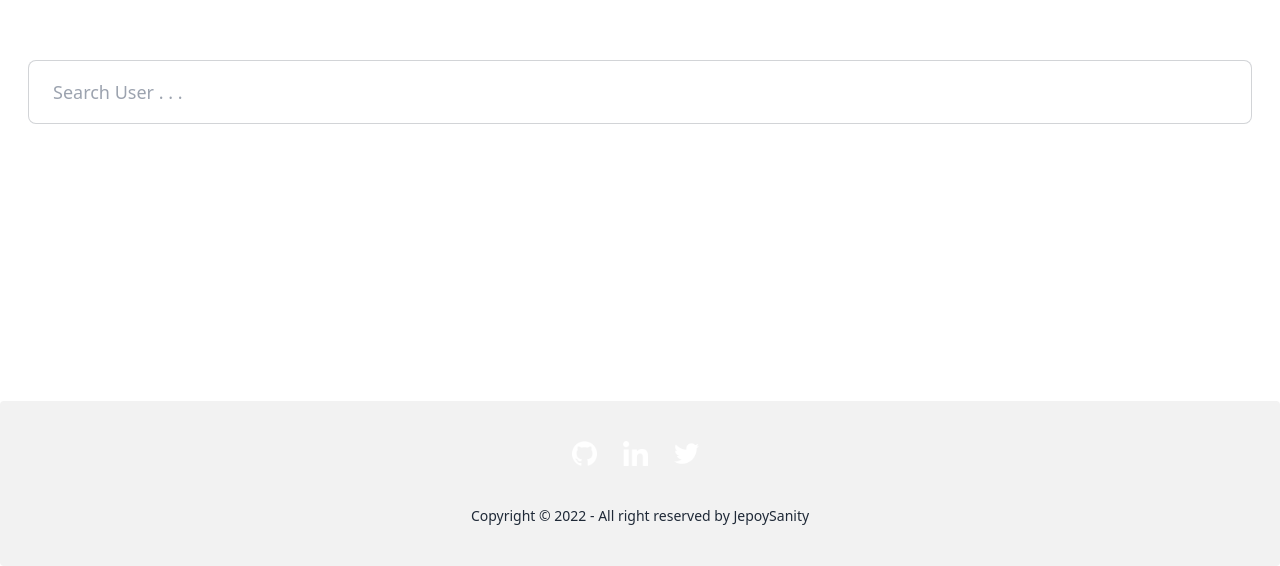
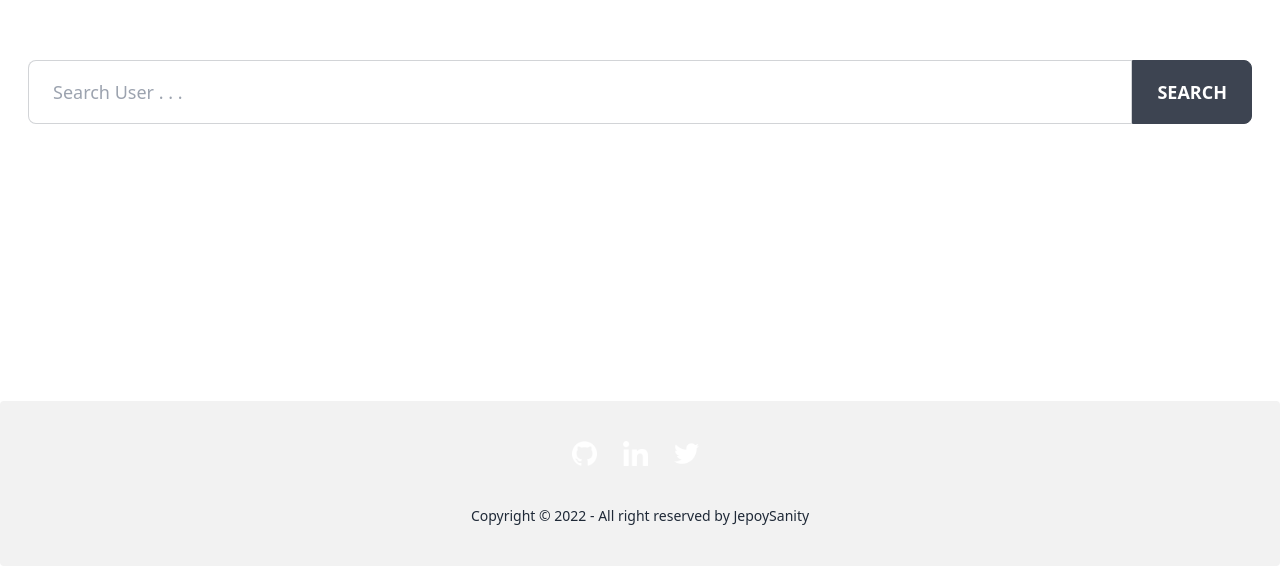
Before and after one commit to JepoySanity/ReactJS-find-my-git, a React (Create React App) app: page / in a window 1280 px wide. Shown: the part 234-800 px from the top of the page. Built offline with nearby package versions, Linux system fonts and the light colour scheme.

Commit message:
added search state

```diff
--- a/src/components/pages/Home.jsx
+++ b/src/components/pages/Home.jsx
@@ -1,13 +1,10 @@
 import UserResults from "../users/UserResults";
+import UserSearch from "../users/UserSearch";
 
 function Home() {
   return (
     <>
-      <input
-        type="text"
-        placeholder="Search User . . ."
-        class="input input-bordered input-lg w-full"
-      />
+      <UserSearch />
       <UserResults />
     </>
   );
--- /dev/null
+++ b/src/components/users/UserSearch.jsx
@@ -0,0 +1,30 @@
+import { useState } from "react";
+
+function UserSearch() {
+  const [search, setSearch] = useState("");
+
+  const handleInputChange = (e) => {
+    setSearch(e.target.value);
+  };
+
+  return (
+    <>
+      <form id="search_user">
+        <div className="flex">
+          <input
+            type="text"
+            placeholder="Search User . . ."
+            className="input input-bordered input-lg w-full rounded-r-none"
+            value={search}
+            onChange={handleInputChange}
+          />
+          <button type="submit" className="btn btn-lg rounded-l-none">
+            Search
+          </button>
+        </div>
+      </form>
+    </>
+  );
+}
+
+export default UserSearch;
```
